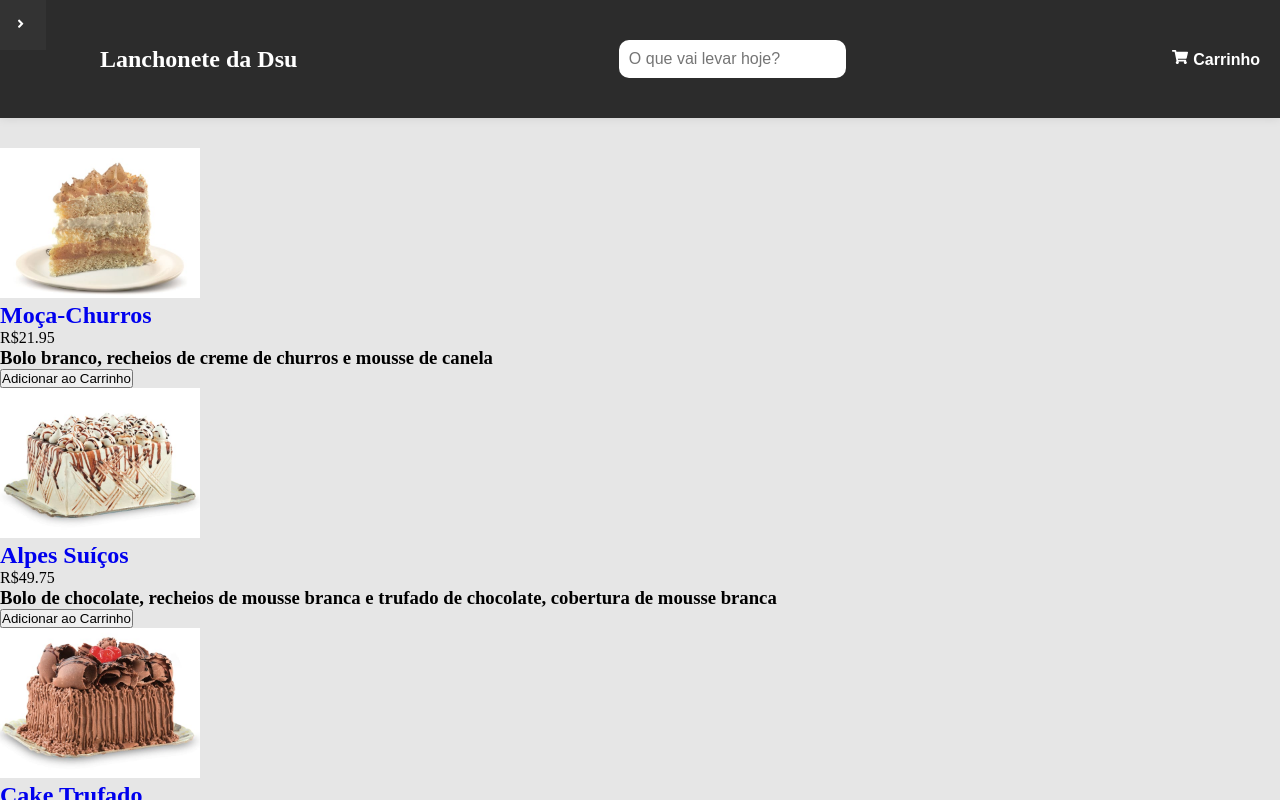
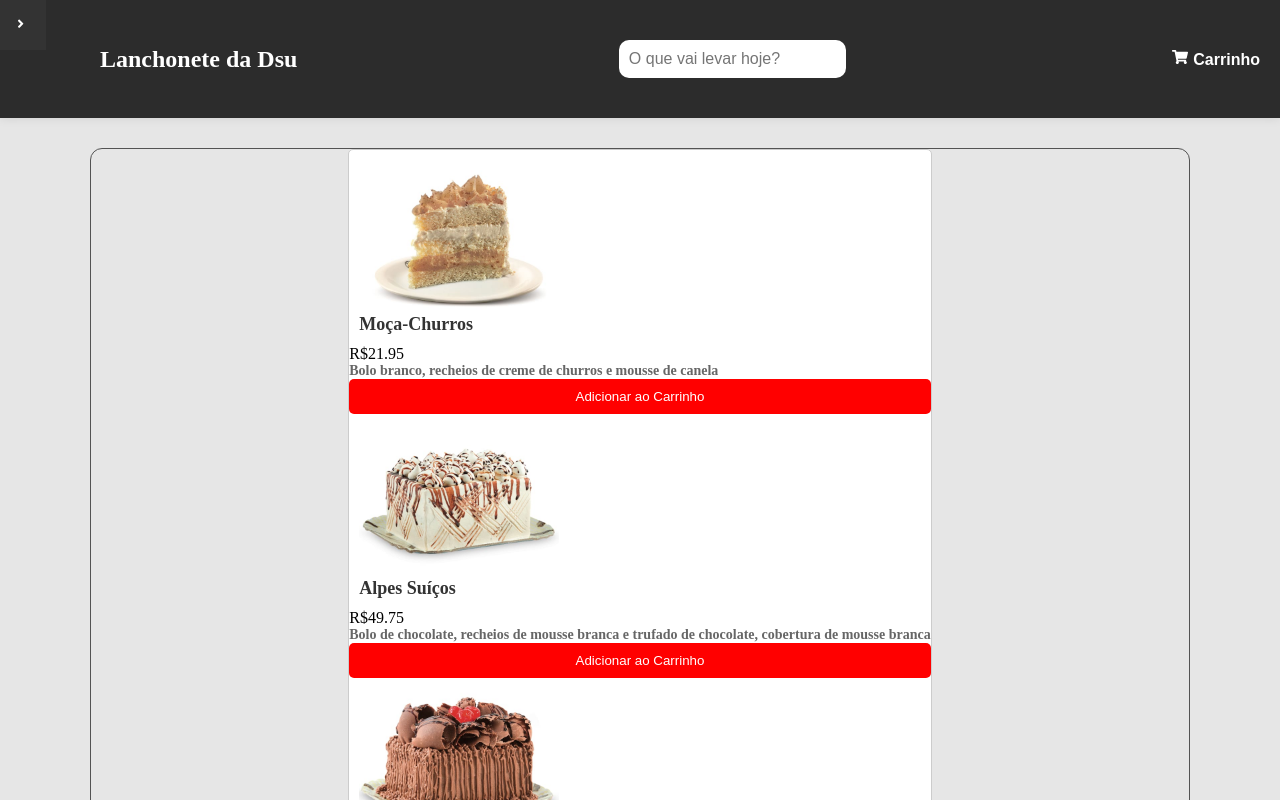
Before and after one commit to Robooh/Dsu-Alpha, a React (Create React App) app: page /products in a window 1280 px wide. Shown: the top 800 px of the page. Built offline with nearby package versions, Linux system fonts and the light colour scheme.

Commit message:
Test-of new-styles(lot-of-work-to-do)

```diff
--- a/src/Pages/Css/card.css
+++ b/src/Pages/Css/card.css
@@ -62,3 +62,74 @@ body::-webkit-scrollbar{
   font-weight: bold;
   color: #fff;
 }
+
+
+/* Items-content */
+
+.items-content {
+  display: flex;
+  justify-content: center;
+  align-items: center;
+  border: 1px solid #535353;
+  border-radius: 12px;
+  max-width: 1100px;
+  margin: auto;
+}
+
+.grid-container {
+  display: grid;
+  grid-template-columns: repeat(auto-fit, minmax(200px, 1fr));
+  grid-gap: 20px;
+}
+
+.card {
+  background-color: #fff;
+  border: 1px solid #ccc;
+  border-radius: 5px;
+  overflow: hidden;
+}
+
+.card a {
+  display: block;
+  padding: 10px;
+  text-decoration: none;
+  color: #333;
+}
+
+.card img {
+  width: 100%;
+  height: auto;
+}
+
+.card h1 {
+  margin: 0;
+  font-size: 18px;
+  font-weight: bold;
+}
+
+.card.price {
+  margin: 0;
+  font-size: 14px;
+  color: #f00;
+}
+
+.card h3 {
+  margin: 0;
+  font-size: 14px;
+  color: #666;
+}
+
+.card button {
+  display: block;
+  width: 100%;
+  padding: 10px;
+  background-color: #f00;
+  border: none;
+  border-radius: 5px;
+  color: #fff;
+  cursor: pointer;
+}
+
+.card button:hover {
+  background-color: #c00;
+}
--- a/src/Pages/items-card.jsx
+++ b/src/Pages/items-card.jsx
@@ -136,10 +136,12 @@ const filterItems = (e) =>  {
         </button>
         </Link>
       </section>
-      <section>
+
+      <section className='items-content'>
+        <div className="grid-container">
         <ul className="card" id="items">
           {filtered.map ((product) => (
-            <li key={product.id}>
+            <li key={product.id} className='card-container'>
               <a href={`#item${product.id}`}>
                 <img src={product.image} alt={product.name} />
                 <h1>{product.name}</h1>
@@ -152,6 +154,7 @@ const filterItems = (e) =>  {
             </li>
           ))}
         </ul>
+        </div>
       </section>
     </main>
   );
```
